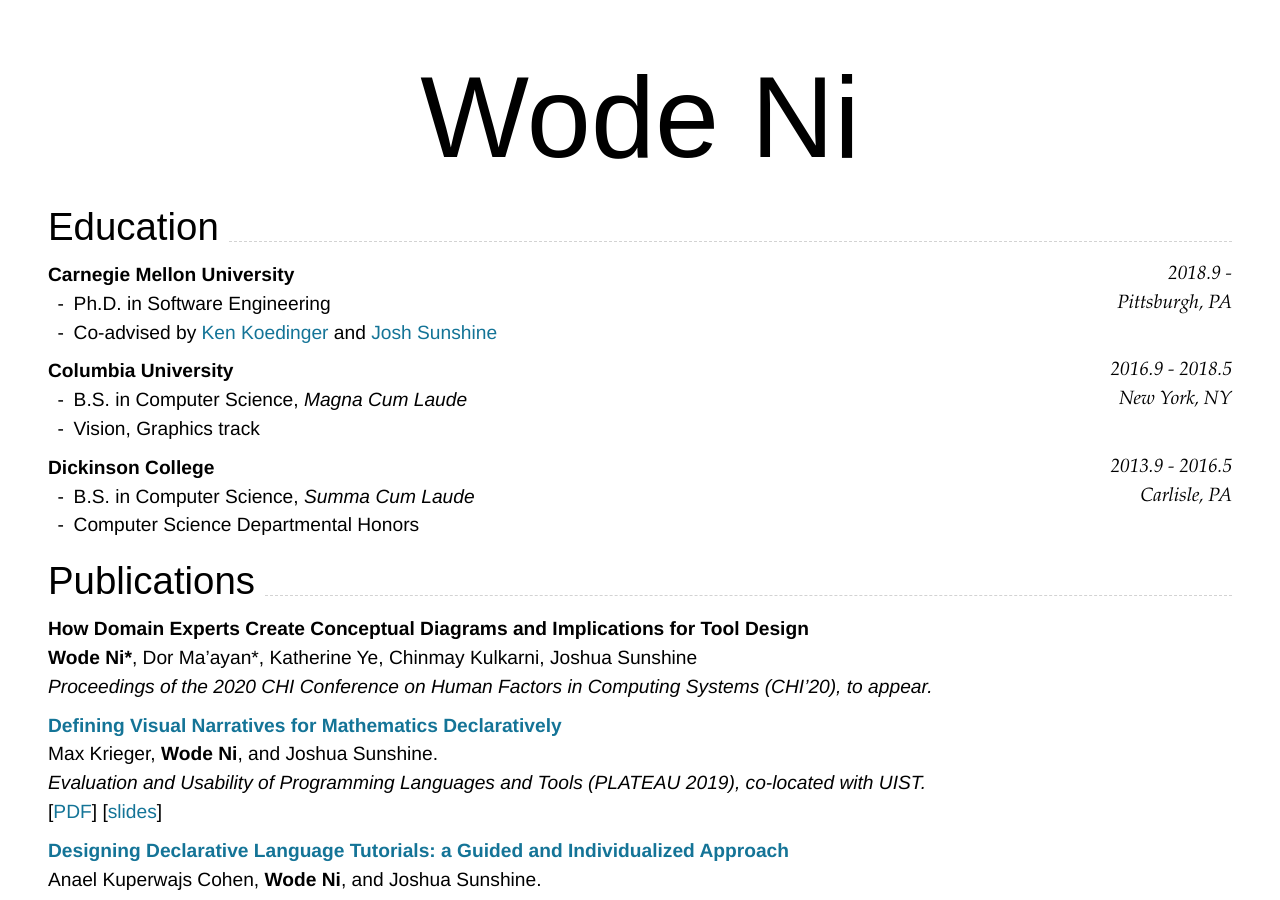
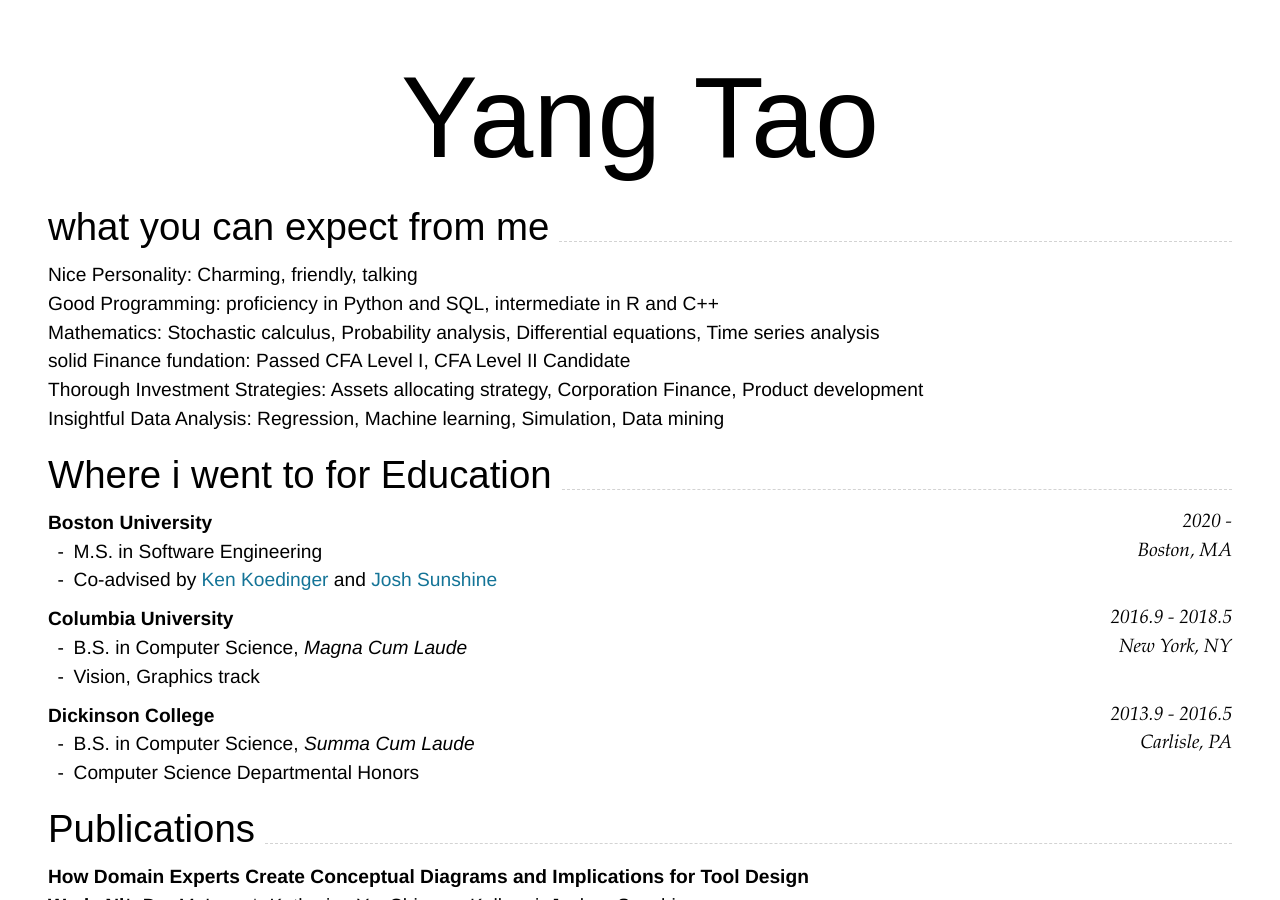
Before and after one commit to Yang-Tao-YT/CV, a Jekyll site: the page built from index.md, in a window 1280 px wide and 900 px high. Built offline with Jekyll 4.4.1, drawn with Linux system fonts in a browser that asks for light colours.

Commit message:
Update index.md

````diff
--- a/index.md
+++ b/index.md
@@ -6,18 +6,26 @@ email:
   text: zacktao24@gmail.com
 ---
 
-# Wode **Ni**
+# Yang **Tao**
+
+## what you can expect from me
+> Nice Personality: Charming, friendly, talking <br>
+> Good Programming:  proficiency in Python and SQL, intermediate in R and C++<br>
+> Mathematics:  Stochastic calculus, Probability analysis, Differential equations, Time series analysis<br>
+> solid Finance fundation: Passed CFA Level I, CFA Level II Candidate<br>
+> Thorough Investment Strategies:  Assets allocating strategy, Corporation Finance, Product development<br>
+> Insightful Data Analysis: Regression, Machine learning, Simulation, Data mining<br>
 
 
-## Education
+## Where i went to for Education
 
-### **Carnegie Mellon University** `2018.9 -`
+### **Boston University** `2020 -`
 
 ```
-Pittsburgh, PA
+Boston, MA
 ```
 
-- Ph.D. in Software Engineering
+- M.S. in Software Engineering
 - Co-advised by [Ken Koedinger](http://pact.cs.cmu.edu/koedinger.html) and [Josh Sunshine](http://www.cs.cmu.edu/~jssunshi/)
 
 ### **Columbia University** `2016.9 - 2018.5`
````
